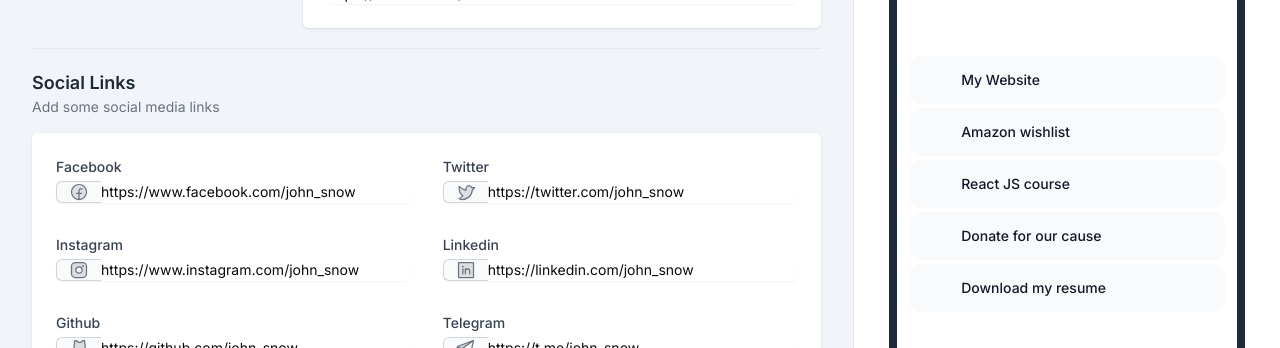
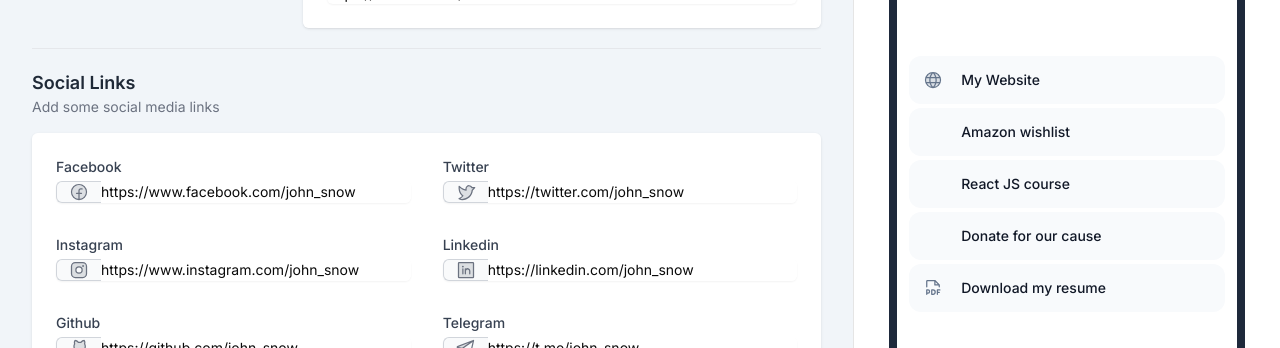
Before and after one commit to ansh-sx/freelink, a Next.js app: page / in a window 1280 px wide. Both pictures are taken after typing "Sample", "Sample", "Sample", "Sample", "Sample", "Sample" into the empty fields and a click on the button "Add demo data". Shown: the part 272-620 px from the top of the page. Built offline with nearby package versions, Linux system fonts and the light colour scheme; some icons are missing.

Commit message:
Update ExternalLink.tsx

```diff
--- a/components/ExternalLink.tsx
+++ b/components/ExternalLink.tsx
@@ -18,9 +18,9 @@ const LinkItem: React.FC<LinkItemProps> = ({ label, url, icon = 'ph:link-simple'
         <dt className="flex items-center space-x-2 p-1 -m-1 rounded-xl hover:bg-slate-100 bg-slate-50">
           <div className="flex-shrink-0 flex h-10 w-10 items-center justify-center rounded-lg text-slate-500">
             {icon ? (
-              <Icon name={icon} className="h-5 w-5" />
+              <Icon icon={icon} className="h-5 w-5" />
             ) : (
-              <Icon name="ph:link-simple" className="h-5 w-5" />
+              <Icon icon="ph:link-simple" className="h-5 w-5" />
             )}
           </div>
           <div className="w-full flex-grow min-w-0">
```
